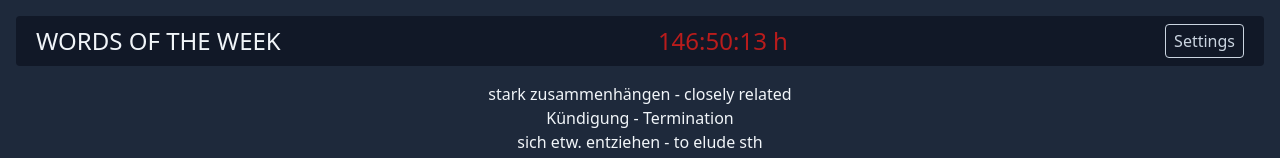
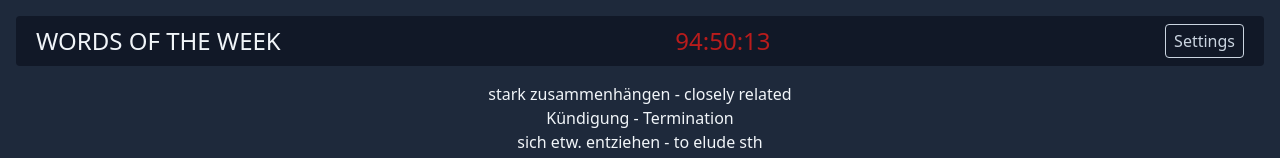
Before and after one commit to timonpalm/words-of-the-week, a Next.js app: page / in a window 1280 px wide. Shown: the top 158 px of the page. Built offline with nearby package versions, Linux system fonts and the light colour scheme.

Commit message:
set countdown endtime

```diff
--- a/src/app/components/countdown.js
+++ b/src/app/components/countdown.js
@@ -2,10 +2,7 @@
 import React from 'react'
 import { useState, useEffect } from 'react';
 
-export default function Countdown({ targetTime}) {
-
-    // get current time
-    var now = new Date();
+export default function Countdown({ targetDate}) {
 
     const [hours, setHours] = useState(0);
     const [minutes, setMinutes] = useState(0);
@@ -13,11 +10,9 @@ export default function Countdown({ targetTime}) {
 
     useEffect(() => {
 
-        const target = new Date("08/28/2024 12:00");
-
         const interval = setInterval(() => {
             var now = new Date();
-            var diff = target - now;
+            var diff = targetDate - now;
 
             setHours(Math.floor(diff / 1000 / 60 / 60));
             setMinutes(Math.floor(diff / 1000 / 60) % 60);
@@ -28,6 +23,6 @@ export default function Countdown({ targetTime}) {
     }, [])
 
     return (
-        <span className='text-red-700 mx-5 text-2xl'>{hours}:{minutes}:{seconds} h</span>
+        <span className='text-red-700 mx-5 text-2xl'>{hours}:{minutes}:{seconds}</span>
     )
 }
--- a/src/app/page.js
+++ b/src/app/page.js
@@ -3,6 +3,7 @@ import React from "react";
 import WordListContainer from "./components/wordListContainer";
 import { getWords } from "./components/getWords";
 import Countdown from "./components/countdown";
+import { calcTargetDate } from "@/utils/calcTargetDate";
 
 // parse vocabulary from text file
 function create_vocabulary() {
@@ -26,12 +27,12 @@ export default async function Home() {
   const vocabulary = create_vocabulary();
   var initWords = await getWords(vocabulary);
 
-  //flex justify-between items-center mb-4 bg-slate-900 px-5 py-2 rounded
+  var targetDate = calcTargetDate(1, 8);
 
   return <>
     <header>
       <h1 className="text-2xl">WORDS OF THE WEEK</h1>
-      <Countdown></Countdown>
+      <Countdown targetDate={targetDate}></Countdown>
       <Link className="border border-slate-300 text-slate-300 px-2 py-1 rounded hover:bg-slate-700 focus-within:bg-slate-700 outline-none" href="/settings">
       Settings
       </Link>
--- /dev/null
+++ b/src/utils/calcTargetDate.js
@@ -0,0 +1,13 @@
+
+export function calcTargetDate(targetWeekday, targetHour) {
+
+    var targetDate = new Date();
+
+    // calculate target date from weekday
+    targetDate.setDate(targetDate.getDate() + (((targetWeekday + 7 - targetDate.getDay()) % 7) || 7));
+    targetDate.setHours(targetHour, 0, 0, 0);
+
+    console.log(targetDate.toLocaleString());
+
+    return targetDate;
+}
```
